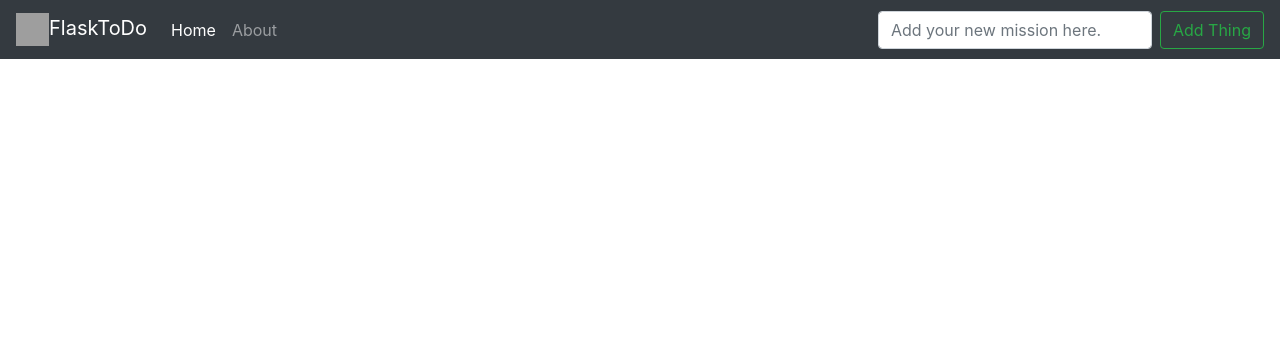
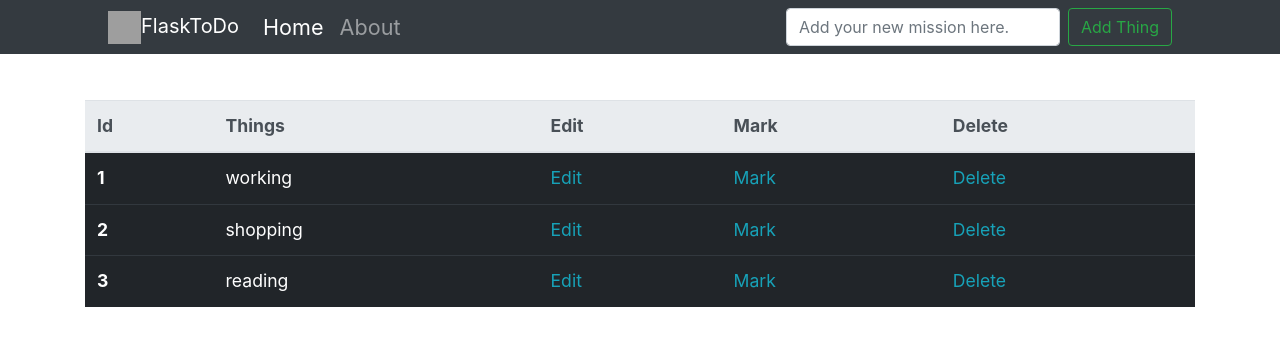
Before and after one commit to AIM-1993/flask_to_do_list, a Flask app: page /home in a window 1280 px wide. Shown: the top 346 px of the page. Run offline with Flask 2, Linux system fonts and the light colour scheme; some libraries are stand-ins or nearby versions; grey boxes are pictures that could not be loaded.

Commit message:
在window平台完善了前端页面效果

```diff
--- a/flask_to_do/views.py
+++ b/flask_to_do/app.py
@@ -1,24 +1,28 @@
-from flask import Flask, render_template, url_for
+from flask import Flask, render_template, url_for, redirect
 from flask_bootstrap import Bootstrap
 
 app = Flask(__name__)
 bootstrap = Bootstrap(app)
 
-@app.route('/')
 @app.route('/home')
 def home():
     return render_template('home.html')
 
-
 @app.route('/about')
 def about():
-    return render_template('about.html', name=about)
-
+    return render_template('about.html')
 
 @app.route('/edit')
 def edit():
     return render_template('edit.html')
 
+@app.route('/delete')
+def delete():
+    return redirect(url_for('home'))
+
+@app.route('/mark')
+def mark():
+    return redirect(url_for('home'))
 
 if __name__ == '__main__':
     app.run(debug=True)
--- a/flask_to_do/static/flasktodo/css/base.css
+++ b/flask_to_do/static/flasktodo/css/base.css
@@ -10,3 +10,11 @@
 main {
   font-size: 1.1em;
 }
+.container{
+  width: 100%;
+  padding-right: 15px;
+  padding-left: 15px;
+  margin-right: auto;
+  margin-left: auto;
+  margin-top: 100px;
+}
--- a/flask_to_do/templates/base.html
+++ b/flask_to_do/templates/base.html
@@ -15,7 +15,7 @@
 
   <body>
 
-    <nav class="navbar navbar-expand-md navbar-dark fixed-top bg-dark">
+    <nav class="navbar navbar-expand-md navbar-dark fixed-top bg-dark" id="topnav">
       <a class="navbar-brand" href="{{ url_for('home') }}"><img src="{{ url_for('static', filename='flasktodo/images/logo_list.png') }}" width="33" height="33" class="d-inline-block align-top" alt="">FlaskToDo</a>
       <button class="navbar-toggler" type="button" data-toggle="collapse" data-target="#navbarCollapse" aria-controls="navbarCollapse" aria-expanded="false" aria-label="Toggle navigation">
         <span class="navbar-toggler-icon"></span>
--- a/flask_to_do/templates/home.html
+++ b/flask_to_do/templates/home.html
@@ -4,4 +4,48 @@
 	{{ url_for('static', filename='flasktodo/css/home.css')}}
 {% endblock %}
 {% block home_H_L %}active{% endblock %}
-{% block content %}<h1>Home</h1>{% endblock %}
+{% block content %}
+	<div class="table-responsive">
+		<table class="table table-hover table-dark">
+		  <thead class='thead-light'>
+		    <tr>
+		      <th scope="col">Id</th>
+		      <th scope="col">Things</th>
+		      <th scope="col">Edit</th>
+		      <th scope="col">Mark</th>
+					<th scope="col">Delete</th>
+
+		    </tr>
+		  </thead>
+		  <tbody class="no-underline">
+		    <tr>
+		      <th scope="row">1</th>
+		      <td>working</td>
+		      <td>
+						<a class="text-info" href="{{ url_for('edit') }}">Edit</a>
+					</td>
+		      <td><a class="text-info" href="{{ url_for('mark') }}">Mark</a></td>
+					<td><a class="text-info" href="{{ url_for('delete') }}">Delete</a></td>
+		    </tr>
+		    <tr>
+					<th scope="row">2</th>
+		      <td>shopping</td>
+		      <td>
+						<a class="text-info" href="{{ url_for('edit') }}">Edit</a>
+					</td>
+		      <td><a class="text-info" href="{{ url_for('mark') }}">Mark</a></td>
+					<td><a class="text-info" href="{{ url_for('delete') }}">Delete</a></td>
+		    </tr>
+		    <tr>
+					<th scope="row">3</th>
+		      <td>reading</td>
+		      <td>
+						<a class="text-info" href="{{ url_for('edit') }}">Edit</a>
+					</td>
+		      <td><a class="text-info" href="{{ url_for('mark') }}">Mark</a></td>
+					<td><a class="text-info" href="{{ url_for('delete') }}">Delete</a></td>
+		    </tr>
+		  </tbody>
+		</table>
+</div>
+{% endblock %}
```
